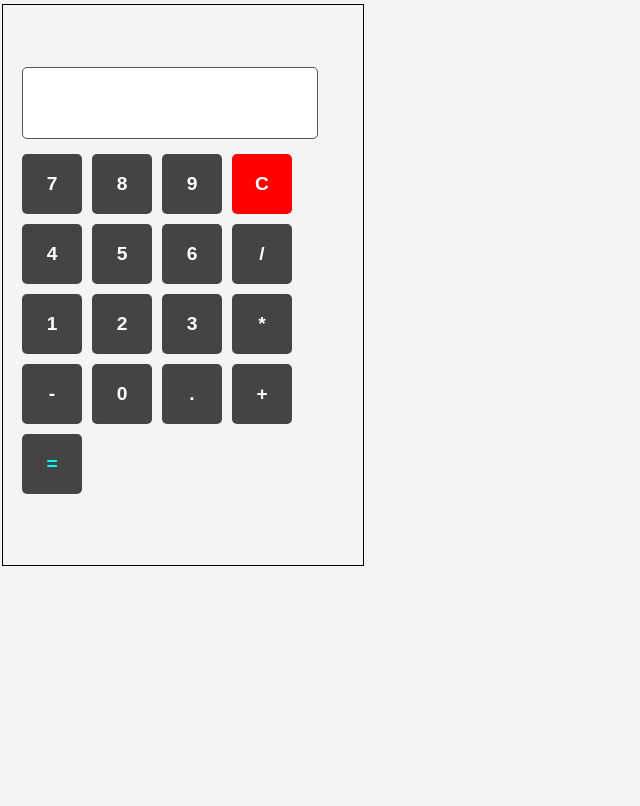
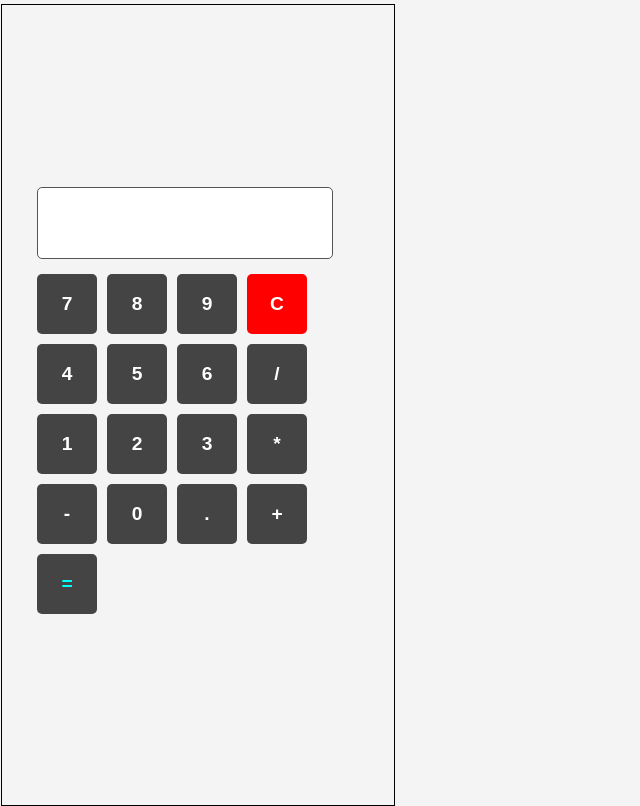
Before and after one commit to Vinaykumar88406/simple-calculator, a plain HTML site: page index.html in a window 1280 px wide. Shown: the whole page, without its empty margins (0-640 px from the left). Drawn offline with Linux system fonts and the light colour scheme.

Commit message:
Update style.css

```diff
--- a/style.css
+++ b/style.css
@@ -4,11 +4,11 @@ body{
     display: flex;
     justify-content: center;
     align-items: center;
-    height: 70vh;
-    width: 45vh;
+    height: 100vh;
+    width: 49vh;
     background-color: #f4f4f4;
     border: 1px black solid;
-    margin-left: 2px;
+    margin-left: 1px;
     margin-top: 4px;
 }
 .calculator{
```
